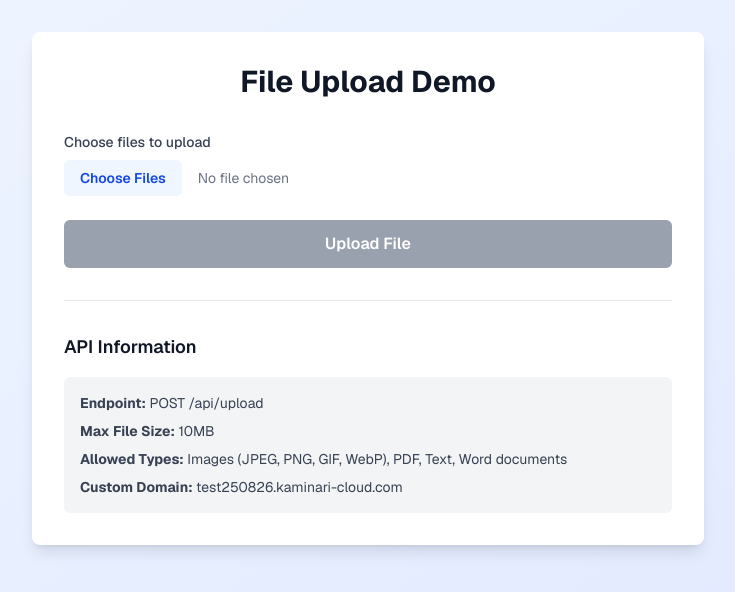
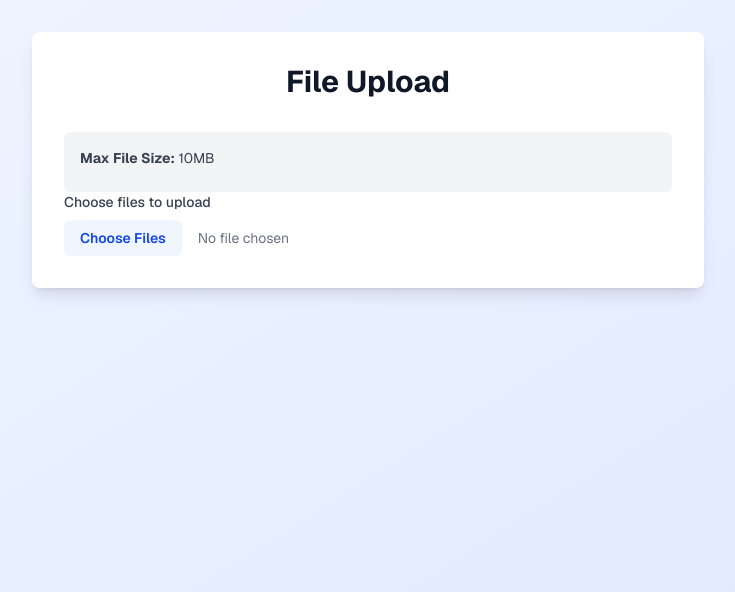
Before and after one commit to ku6ryo/R2FileUpload, a Next.js app in the folder next/: page / in a window 1280 px wide. Shown: the top 592 px of the page, without its empty margins (272-1007 px from the left). Built offline with nearby package versions, Linux system fonts and the light colour scheme.

Commit message:
implemented table display

```diff
--- a/next/src/app/page.tsx
+++ b/next/src/app/page.tsx
@@ -14,24 +14,35 @@ function formatBytes(bytes: number): string {
 export default function Home() {
   const [files, setFiles] = useState<File[]>([]);
   const [uploading, setUploading] = useState(false);
-  const [results, setResults] = useState<any[]>([]);
+  const [fileTable, setFileTable] = useState<any[]>([]); // { name, size, type, status, url, ... }
 
+  // Add new files to the table and trigger upload
   const handleFileChange = (e: React.ChangeEvent<HTMLInputElement>) => {
     const selectedFiles = e.target.files ? Array.from(e.target.files) : [];
+    if (!selectedFiles.length) return;
+    // Add new files to the table with status 'Being uploaded'
+    setFileTable(prev => [
+      ...prev,
+      ...selectedFiles.map(f => ({
+        name: f.name,
+        size: f.size,
+        type: f.type,
+        status: 'Being uploaded',
+        file: f,
+      }))
+    ]);
     setFiles(selectedFiles);
-    setResults([]);
+    setTimeout(() => handleUpload(selectedFiles), 0);
   };
 
-  const handleUpload = async () => {
-    if (!files.length) {
-      alert("Please select at least one file");
-      return;
-    }
+  // Upload files and update their status in the table
+  const handleUpload = async (uploadFiles?: File[]) => {
+    const filesToUpload = uploadFiles || files;
+    if (!filesToUpload.length) return;
     setUploading(true);
-    setResults([]);
     try {
       const formData = new FormData();
-      files.forEach((file) => {
+      filesToUpload.forEach((file) => {
         formData.append("file", file);
       });
       const response = await fetch("/api/upload", {
@@ -40,14 +51,35 @@ export default function Home() {
       });
       const data = await response.json();
       if (data.results) {
-        setResults(data.results);
-        setFiles([]); // Clear selected files after successful upload
-      } else {
-        setResults([{ error: data.error || "Unknown error" }]);
+        setFileTable(prev => {
+          let updated = [...prev];
+          filesToUpload.forEach((file, idx) => {
+            const i = updated.findIndex(row => row.name === file.name && row.size === file.size && row.status === 'Being uploaded');
+            if (i !== -1) {
+              const result = data.results[idx];
+              if (result && result.success && result.fileInfo) {
+                updated[i] = {
+                  ...updated[i],
+                  status: 'Uploaded',
+                  url: result.fileInfo.url || '',
+                  uploadedAt: result.fileInfo.uploadedAt,
+                  r2Configured: result.fileInfo.r2Configured,
+                  uploadMetadata: result.fileInfo.uploadMetadata,
+                };
+              } else {
+                updated[i] = {
+                  ...updated[i],
+                  status: result && result.error ? result.error : 'Failed',
+                };
+              }
+            }
+          });
+          return updated;
+        });
+        setFiles([]); // Clear selected files after upload
       }
     } catch (error) {
-      console.error("Upload error:", error);
-      setResults([{ error: "Upload failed" }]);
+      setFileTable(prev => prev.map(row => row.status === 'Being uploaded' ? { ...row, status: 'Failed' } : row));
     } finally {
       setUploading(false);
     }
@@ -58,8 +90,14 @@ export default function Home() {
       <main className="max-w-2xl mx-auto">
         <div className="bg-white dark:bg-gray-800 rounded-lg shadow-lg p-8">
           <h1 className="text-3xl font-bold text-gray-900 dark:text-white mb-8 text-center">
-            File Upload Demo
+            File Upload
           </h1>
+
+          <div className="bg-gray-100 dark:bg-gray-700 rounded-md p-4">
+            <p className="text-sm text-gray-700 dark:text-gray-300 mb-2">
+              <strong>Max File Size:</strong> 10MB
+            </p>
+          </div>
 
           <div className="space-y-6">
             {/* File Selection */}
@@ -88,130 +126,41 @@ export default function Home() {
               </div>
             </div>
 
-            {/* File Info */}
-            {files.length > 0 && (
-              <div className="bg-gray-50 dark:bg-gray-700 rounded-md p-4">
-                <h3 className="text-sm font-medium text-gray-900 dark:text-white mb-2">
-                  Selected Files:
-                </h3>
-                <ul className="list-disc pl-5">
-                  {files.map((file, idx) => (
-                    <li key={idx} className="mb-1">
-                      <span className="text-sm text-gray-600 dark:text-gray-300">
-                        {file.name} ({formatBytes(file.size)}, {file.type})
-                      </span>
-                    </li>
-                  ))}
-                </ul>
+            {/* File Table Display */}
+            {fileTable.length > 0 && (
+              <div className="overflow-x-auto">
+                <table className="min-w-full divide-y divide-gray-200 dark:divide-gray-700">
+                  <thead className="bg-gray-100 dark:bg-gray-700">
+                    <tr>
+                      <th className="px-4 py-2 text-left text-xs font-medium text-gray-700 dark:text-gray-300 uppercase tracking-wider">File Name</th>
+                      <th className="px-4 py-2 text-left text-xs font-medium text-gray-700 dark:text-gray-300 uppercase tracking-wider">Size</th>
+                      <th className="px-4 py-2 text-left text-xs font-medium text-gray-700 dark:text-gray-300 uppercase tracking-wider">Type</th>
+                      <th className="px-4 py-2 text-left text-xs font-medium text-gray-700 dark:text-gray-300 uppercase tracking-wider">Status</th>
+                      <th className="px-4 py-2 text-left text-xs font-medium text-gray-700 dark:text-gray-300 uppercase tracking-wider">URL</th>
+                    </tr>
+                  </thead>
+                  <tbody className="bg-white dark:bg-gray-800 divide-y divide-gray-200 dark:divide-gray-700">
+                    {fileTable.map((row, idx) => (
+                      <tr key={idx}>
+                        <td className="px-4 py-2 text-sm text-gray-900 dark:text-gray-100">{row.name}</td>
+                        <td className="px-4 py-2 text-sm text-gray-700 dark:text-gray-300">{formatBytes(row.size)}</td>
+                        <td className="px-4 py-2 text-sm text-gray-700 dark:text-gray-300">{row.type}</td>
+                        <td className="px-4 py-2 text-sm font-semibold {row.status === 'Uploaded' ? 'text-green-600 dark:text-green-400' : row.status === 'Being uploaded' ? 'text-blue-600 dark:text-blue-400' : 'text-red-600 dark:text-red-400'}">
+                          {row.status}
+                        </td>
+                        <td className="px-4 py-2 text-sm">
+                          {row.url ? (
+                            <a href={row.url} target="_blank" rel="noopener noreferrer" className="underline text-blue-600 dark:text-blue-400">Link</a>
+                          ) : (
+                            <span className="text-gray-400">-</span>
+                          )}
+                        </td>
+                      </tr>
+                    ))}
+                  </tbody>
+                </table>
               </div>
             )}
-
-            {/* Upload Button */}
-            <button
-              onClick={handleUpload}
-              disabled={!files.length || uploading}
-              className="w-full bg-blue-600 hover:bg-blue-700 disabled:bg-gray-400
-                text-white font-semibold py-3 px-4 rounded-md
-                transition-colors duration-200
-                disabled:cursor-not-allowed"
-            >
-              {uploading ? "Uploading..." : `Upload ${files.length > 1 ? 'Files' : 'File'}`}
-            </button>
-
-            {/* Result Display */}
-            {results.length > 0 && (
-              <div className="space-y-4">
-                {results.map((result, idx) => (
-                  <div
-                    key={idx}
-                    className={`rounded-md p-4 ${
-                      result.success
-                        ? "bg-green-50 border border-green-200 dark:bg-green-900 dark:border-green-700"
-                        : "bg-red-50 border border-red-200 dark:bg-red-900 dark:border-red-700"
-                    }`}
-                  >
-                    <h3
-                      className={`text-sm font-medium mb-2 ${
-                        result.success
-                          ? "text-green-800 dark:text-green-200"
-                          : "text-red-800 dark:text-red-200"
-                      }`}
-                    >
-                      {result.success ? `Upload Successful!` : `Upload Failed`}
-                    </h3>
-                    {result.success && result.fileInfo && (
-                      <div className="text-sm text-green-700 dark:text-green-300 space-y-1">
-                        <p>Original Name: {result.fileInfo.originalName}</p>
-                        <p>Stored As: {result.fileInfo.filename}</p>
-                        <p>Size: {formatBytes(result.fileInfo.size)}</p>
-                        <p>Type: {result.fileInfo.type}</p>
-                        <p>
-                          Uploaded At: {" "}
-                          {new Date(result.fileInfo.uploadedAt).toLocaleString()}
-                        </p>
-                        {result.fileInfo.url && (
-                          <p>
-                            URL: {" "}
-                            <a
-                              href={result.fileInfo.url}
-                              target="_blank"
-                              rel="noopener noreferrer"
-                              className="underline text-blue-600 dark:text-blue-400"
-                            >
-                              {result.fileInfo.url}
-                            </a>
-                          </p>
-                        )}
-                        {!result.fileInfo.url && result.fileInfo.r2Configured && (
-                          <p className="text-yellow-600 dark:text-yellow-400">
-                            ⚠️ No public URL available - Custom domain not configured
-                          </p>
-                        )}
-                        {result.fileInfo.uploadMetadata && (
-                          <div className="mt-2">
-                            <p className="font-semibold">Upload Metadata:</p>
-                            <p>ETag: {result.fileInfo.uploadMetadata.etag}</p>
-                            {result.fileInfo.uploadMetadata.versionId && (
-                              <p>
-                                Version ID: {" "}
-                                {result.fileInfo.uploadMetadata.versionId}
-                              </p>
-                            )}
-                          </div>
-                        )}
-                      </div>
-                    )}
-                    {result.error && (
-                      <p className="text-sm text-red-700 dark:text-red-300">
-                        {result.error}
-                      </p>
-                    )}
-                  </div>
-                ))}
-              </div>
-            )}
-          </div>
-
-          {/* API Info */}
-          <div className="mt-8 pt-8 border-t border-gray-200 dark:border-gray-600">
-            <h2 className="text-lg font-semibold text-gray-900 dark:text-white mb-4">
-              API Information
-            </h2>
-            <div className="bg-gray-100 dark:bg-gray-700 rounded-md p-4">
-              <p className="text-sm text-gray-700 dark:text-gray-300 mb-2">
-                <strong>Endpoint:</strong> POST /api/upload
-              </p>
-              <p className="text-sm text-gray-700 dark:text-gray-300 mb-2">
-                <strong>Max File Size:</strong> 10MB
-              </p>
-              <p className="text-sm text-gray-700 dark:text-gray-300 mb-2">
-                <strong>Allowed Types:</strong> Images (JPEG, PNG, GIF, WebP),
-                PDF, Text, Word documents
-              </p>
-              <p className="text-sm text-gray-700 dark:text-gray-300">
-                <strong>Custom Domain:</strong> test250826.kaminari-cloud.com
-              </p>
-            </div>
           </div>
         </div>
       </main>
```
